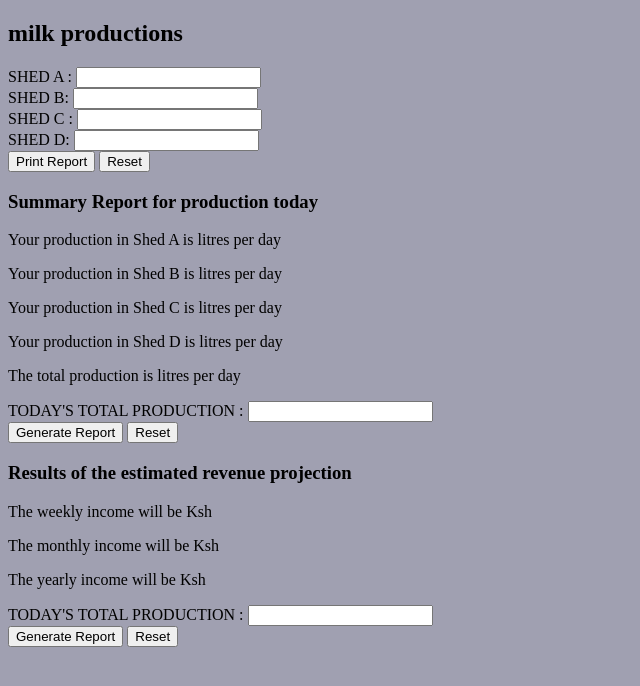
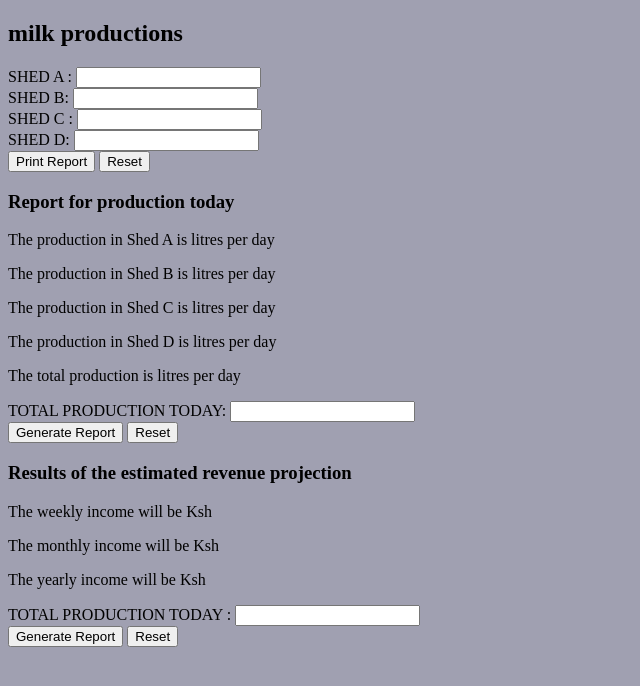
Before and after one commit to FestusMutie/FarmAutomationProject, a plain HTML site: page index.html in a window 1280 px wide. Shown: the whole page, without its empty margins (0-640 px from the left). Drawn offline with Linux system fonts and the light colour scheme.

Commit message:
update form

```diff
--- a/index.html
+++ b/index.html
@@ -20,18 +20,18 @@
                     <input class="button" type="button" value="Reset" onclick="reset()">
                  </form>
                     <div id="hidden">
-                        <h3>Summary Report for production today</h3>
-                        <p>Your production in Shed A is <span id = "shed1"></span> litres per day</p>
-                        <p>Your production in Shed B is <span id = "shed2"></span> litres per day</p>
-                        <p>Your production in Shed C is <span id = "shed3"></span> litres per day</p>
-                        <p>Your production in Shed D is <span id = "shed4"></span> litres per day</p>
+                        <h3>Report for production today</h3>
+                        <p>The production in Shed A is <span id = "shed1"></span> litres per day</p>
+                        <p>The production in Shed B is <span id = "shed2"></span> litres per day</p>
+                        <p>The production in Shed C is <span id = "shed3"></span> litres per day</p>
+                        <p>The production in Shed D is <span id = "shed4"></span> litres per day</p>
                         <p>The total production is <span id="totalmilk"></span> litres per day</p>
                     </div>
                     <script src="index.js"></script>
             </div>
             <div id="projectedProduction">
                 <form>
-                    TODAY'S TOTAL PRODUCTION : <input type="text" id="milk" /><br>
+                     TOTAL PRODUCTION TODAY: <input type="text" id="milk" /><br>
                     <input type="button" onClick="projection()" Value="Generate Report" />
                     <input class="button" type="button" value="Reset" onclick="reset()">
                  </form>
@@ -42,7 +42,7 @@
             </div>
             <div id="Revenue_per_Annum">
                 <form>
-                    TODAY'S TOTAL PRODUCTION : <input type="text" id="total" /><br>
+                     TOTAL PRODUCTION TODAY : <input type="text" id="total" /><br>
                     <input type="button" onClick="revenue()" Value="Generate Report" />
                     <input class="button" type="button" value="Reset" onclick="reset()">
                  </form>
```
